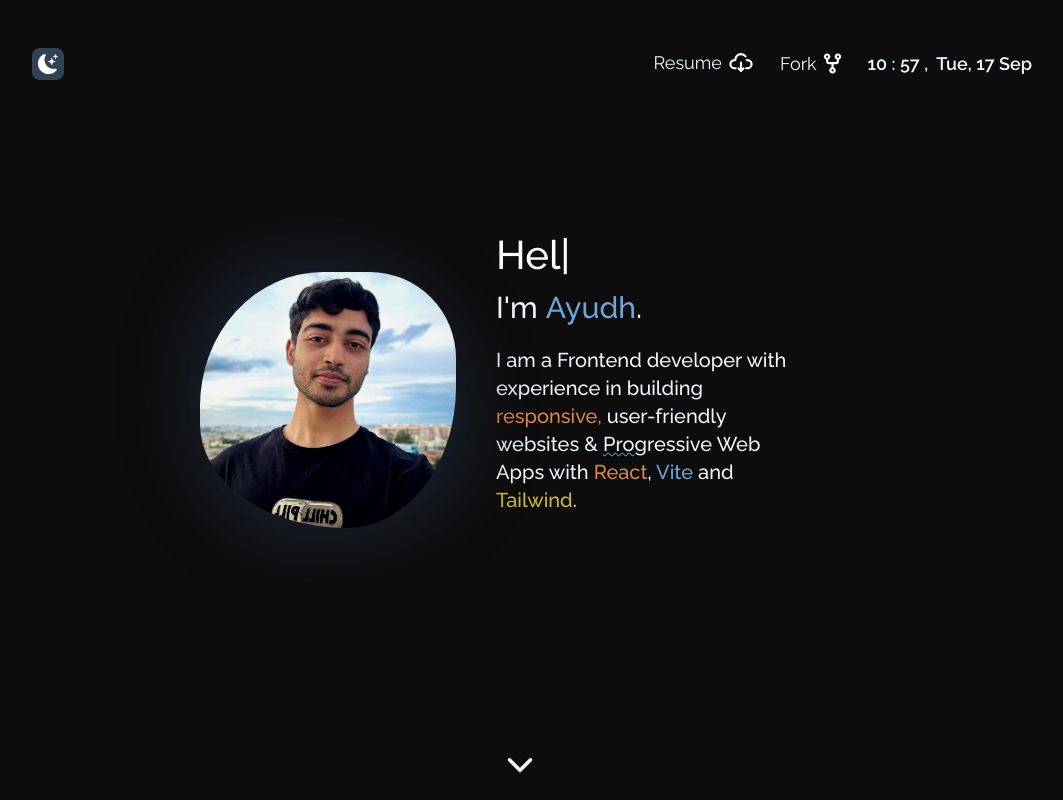
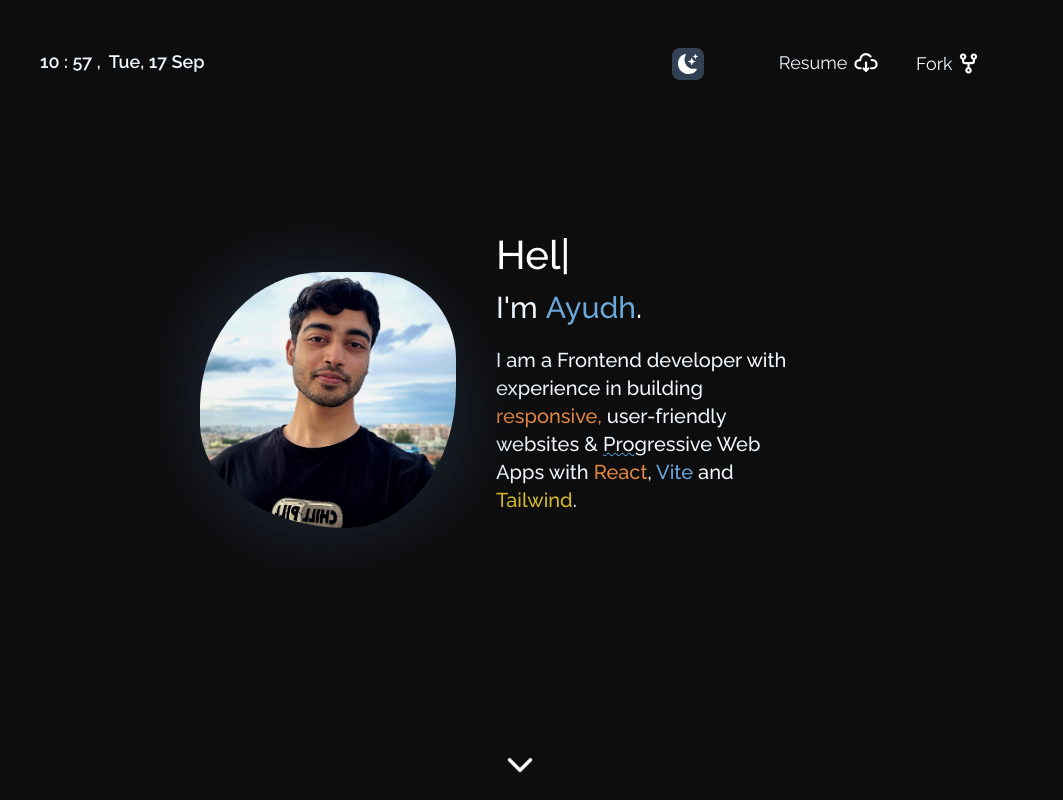
Before and after one commit to makersmecca/Portfolio, a React (Vite) app: page / in a window 1280 px wide. Shown: the top 800 px of the page, without its empty margins (120-1183 px from the left). Built offline with nearby package versions, Linux system fonts and the light colour scheme; a web font is replaced by a local one.

Commit message:
rearranged the navbar items for large screen and updated alignment

```diff
--- a/src/Components/Navbar.jsx
+++ b/src/Components/Navbar.jsx
@@ -28,18 +28,18 @@ const Navbar = ({ splashStatus, invokeBlur, toggleTheme, isLight }) => {
       <div className="md:block hidden">
         <div className="flex justify-between px-24 md:text-lg">
           <span className="px-10">
-            <ThemeSwitch toggleTheme={toggleTheme} isLight={isLight} />
+            <DisplayDateTime isLight={isLight} />
           </span>
           <span className="flex align-bottom">
             <ul className="flex">
-              <li className="flex flex-col justify-center">
+              <li className="flex justify-center md:w-36">
+                <ThemeSwitch toggleTheme={toggleTheme} isLight={isLight} />
+              </li>
+              <li className="flex flex-col justify-center md:w-36">
                 <DownloadResume isLight={isLight} />
               </li>
-              <li className="flex flex-col justify-center">
+              <li className="flex flex-col justify-center md:w-36">
                 <ForkGithub isLight={isLight} />
-              </li>
-              <li className="flex flex-col justify-center">
-                <DisplayDateTime isLight={isLight} />
               </li>
             </ul>
           </span>
```
